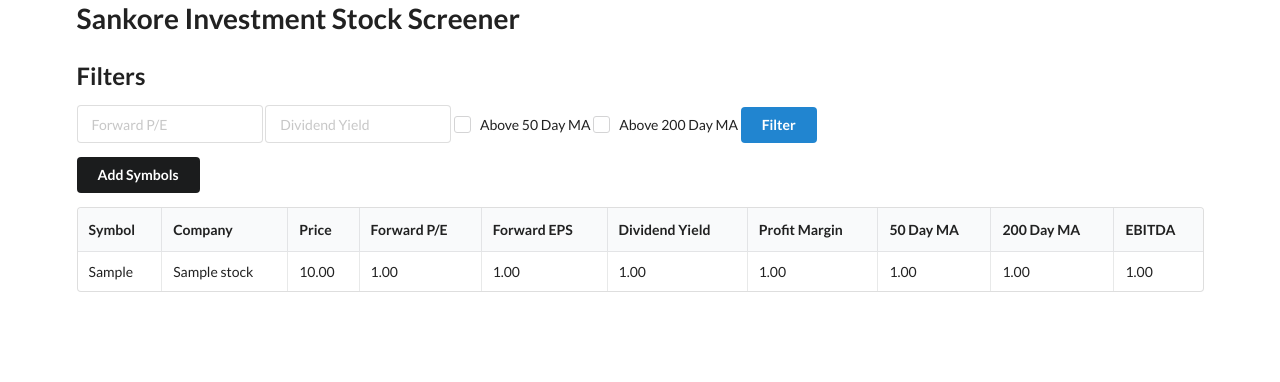
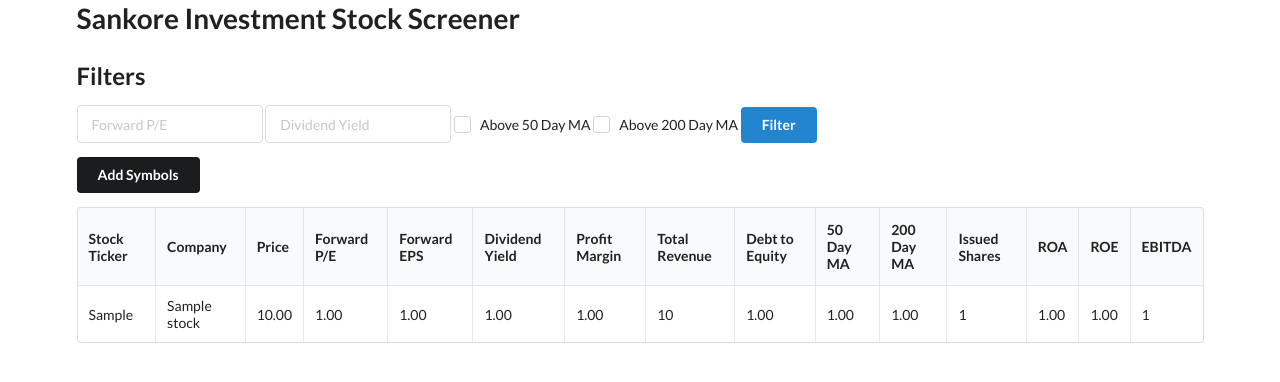
Before and after one commit to eugenex-lab/Stock-Ticker-Screener-with-FastAPI-app, a FastAPI app: page / in a window 1280 px wide. Shown: the top 382 px of the page. Run offline with FastAPI, Linux system fonts and the light colour scheme; tables that the repository leaves empty hold one stand-in row (values such as "Sample post"); some libraries are stand-ins or nearby versions.

Commit message:
First trench

```diff
--- a/main.py
+++ b/main.py
@@ -77,7 +77,13 @@ def fetch_stock_data(id: int):
     stock.operating_margins = yahoo_data.info['operatingMargins']
     stock.ebitda = yahoo_data.info['ebitda']
     stock.shortName = yahoo_data.info['shortName']
-    stock.dividend_yield = yahoo_data.info['dividendYield'] * 100
+    stock.shares_outstanding = yahoo_data.info['sharesOutstanding']
+    stock.r_on_assets = yahoo_data.info['returnOnAssets']
+    stock.r_on_equity = yahoo_data.info['returnOnAssets']
+    stock.total_revenue = yahoo_data.info['totalRevenue']
+    stock.dividend_yield = yahoo_data.info['dividendYield']
+    stock.debt_to_equity = yahoo_data.info['dividendYield']
+
 
     db.add(stock)
     db.commit()
--- a/templates/home.html
+++ b/templates/home.html
@@ -61,15 +61,20 @@ $(document).ready(function() {
 <table class="ui celled table">
   <thead>
     <tr>
-      <th>Symbol</th>
+      <th>Stock Ticker</th>
       <th>Company </th>
       <th>Price</th>
       <th>Forward P/E</th>
       <th>Forward EPS</th>
       <th>Dividend Yield</th>
       <th>Profit Margin</th>
-      <th>50 Day MA</th>
-      <th>200 Day MA</th>
+      <th>Total Revenue</th>
+      <th>Debt to Equity</th>
+        <th>50 Day MA</th>
+        <th>200 Day MA</th>
+      <th>Issued Shares</th>
+      <th>ROA</th>
+      <th>ROE</th>
       <th>EBITDA</th>
     </tr>
   </thead>
@@ -83,8 +88,13 @@ $(document).ready(function() {
       <td>{{ stock.forward_eps }}</td>
       <td>{{ stock.dividend_yield }}</td>
        <td>{{ stock.profit_margins }}</td>
+       <td>{{ stock.total_revenue }}</td>
+       <td>{{ stock.debt_to_equity }}</td>
       <td>{{ stock.ma50 }}</td>
       <td>{{ stock.ma200 }}</td>
+      <td>{{ stock.shares_outstanding }}</td>
+      <td>{{ stock.r_on_assets }}</td>
+      <td>{{ stock.r_on_equity }}</td>
       <td>{{ stock.ebitda }}</td>
     </tr>
     {% endfor %}
```
Also changed, not shown: models.py (+6 -3 lines), 1 other file.
